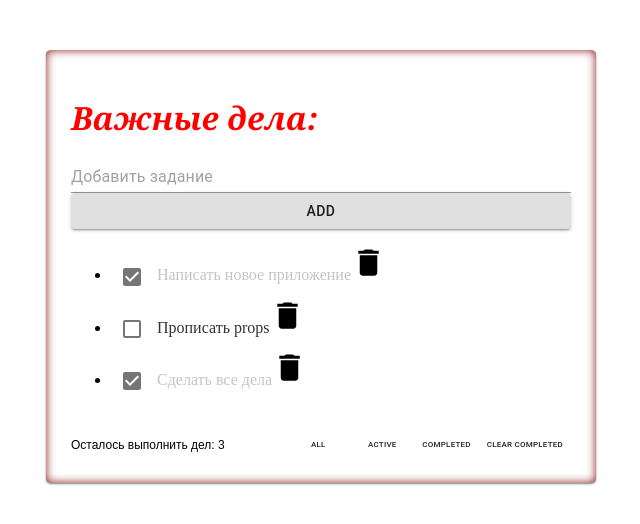
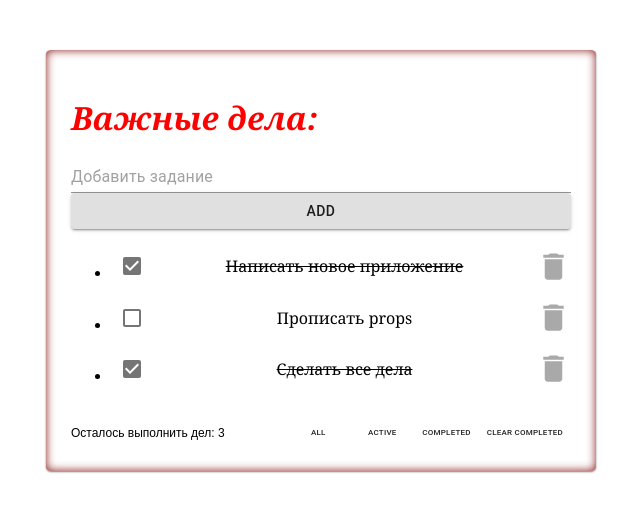
Before and after one commit to WebHeroSchool/todo_soboleva_react, a React (Create React App) app: page / in a window 1280 px wide. Shown: the top 524 px of the page, without its empty margins (319-959 px from the left). Built offline with nearby package versions, Linux system fonts and the light colour scheme.

Commit message:
Update item.module.css

```diff
--- a/src/components/Item/item.module.css
+++ b/src/components/Item/item.module.css
@@ -1,7 +1,17 @@
-.item{
-  color:#333;
+.item {
+    color: black;
 }
-
-.done{
-  color: #c4c4c4;
+.done {
+    text-decoration: line-through;
 }
+.btn {
+    cursor: pointer;
+    color: darkgrey;
+}
+.wrap {
+    display: flex;
+    align-items:center;
+    justify-content: space-between;
+    margin-bottom: 2%;
+    font-family: Georgia;
+}
```
